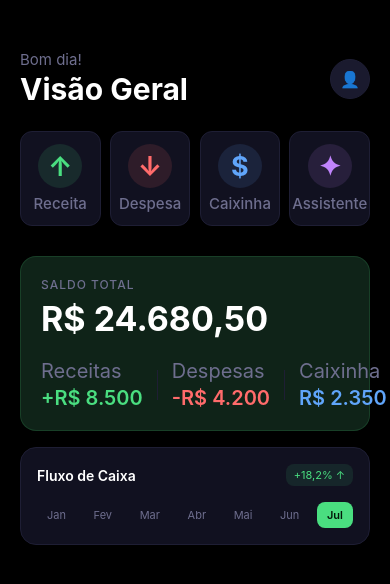
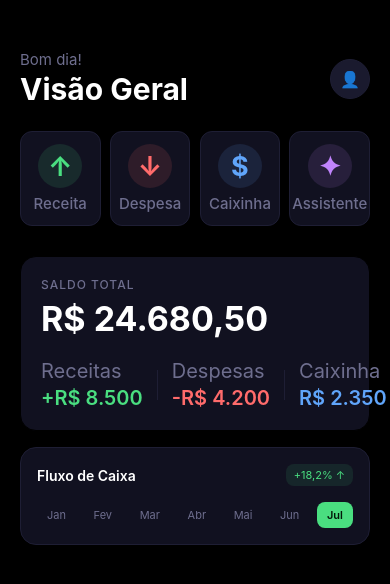
Before and after one commit to Douglas-Bezerra/FinUp, a React Native app in the folder mobileapp/: screen /Inicio in a window 390 px wide. Shown: the top 584 px of the page. Built offline with nearby package versions, Linux system fonts and the light colour scheme; no server answers.

Commit message:
pequena alteração no estilo de balanceCard

```diff
--- a/mobileapp/src/views/TelaInicial.tsx
+++ b/mobileapp/src/views/TelaInicial.tsx
@@ -185,9 +185,8 @@ const styles = StyleSheet.create({
         fontSize: 16,
     },
     balanceCard: {
-        backgroundColor: "#0F2318",
+        backgroundColor: colors.card,
         borderWidth: 1,
-        borderColor: "rgba(74, 222, 128, 0.15)",
         borderRadius: 16,
         padding: 20,
     },
```
